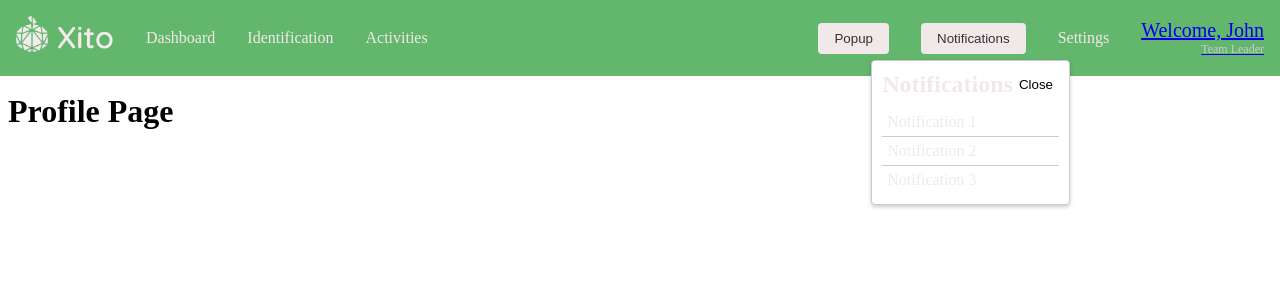
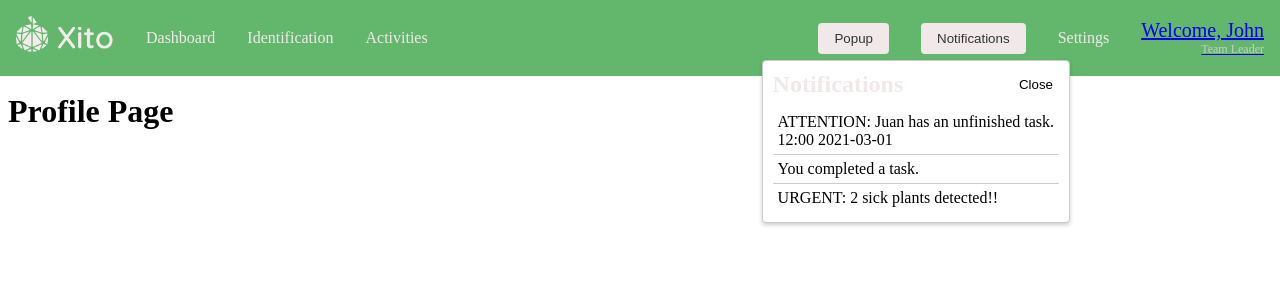
Before and after one commit to ArneSamson/Xito, a Vue app: page /profile in a window 1280 px wide. Both pictures are taken after a click on the button "Notifications". Shown: the top 300 px of the page. Built offline with nearby package versions, Linux system fonts and the light colour scheme.

Commit message:
feat: added date and time to notifications

```diff
--- a/src/components/Notifications.vue
+++ b/src/components/Notifications.vue
@@ -6,7 +6,10 @@
         </div>
         <ul class="navbar-popup-list">
             <li v-for="notification in notifications" :key="notification.id">
+                <div>
                     {{ notification.text }}
+                    <div>{{ notification.time }} {{ notification.date }}</div>
+                </div>
             </li>
         </ul>
     </div>
@@ -20,15 +23,17 @@ props: {
     default: () => [
         {
             id: 1,
-            text: 'Notification 1'
+            text: 'ATTENTION: Juan has an unfinished task.',
+            date: '2021-03-01',
+            time: '12:00'
         },
         {
             id: 2,
-            text: 'Notification 2'
+            text: 'You completed a task.'
         },
         {
             id: 3,
-            text: 'Notification 3'
+            text: 'URGENT: 2 sick plants detected!!'
         }
     ]
   }
@@ -78,6 +83,7 @@ padding: 0;
 }
 
 .navbar-popup-list li {
+    color: #000;
     padding: 5px;
     border-bottom: 1px solid #ccc;
 }
```
Lines whose indentation alone changed are shown as unchanged.
